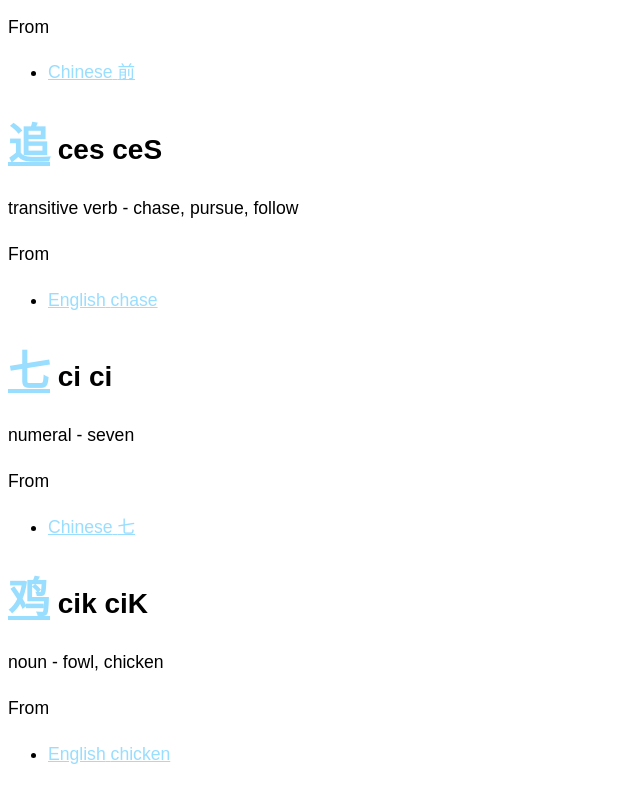
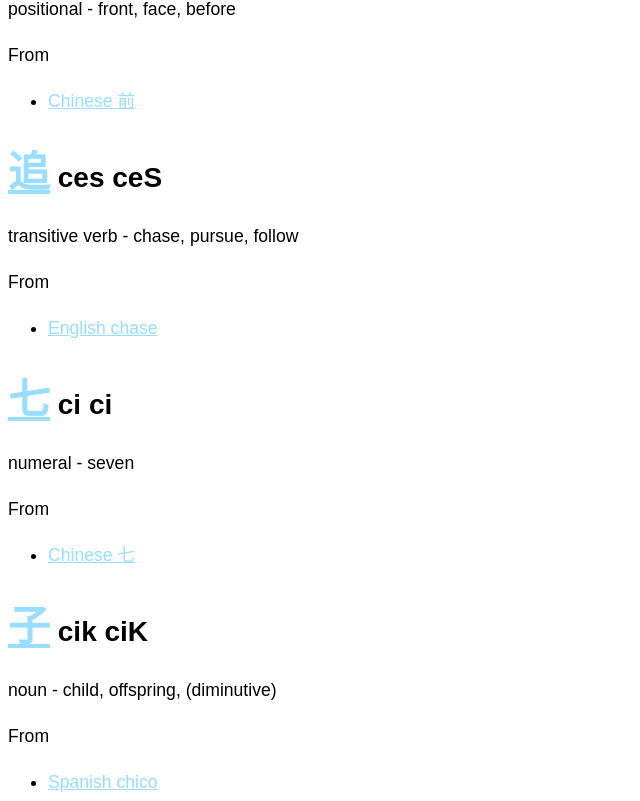
Before and after one commit to cstuartroe/jaobon, a React app: page /roots in a window 1280 px wide. Shown: the part 8805-9606 px from the top of the page, without its empty margins (0-640 px from the left). Built offline with nearby package versions, Linux system fonts and the light colour scheme; the HTML template or start-up script is replaced by a standard one.

Commit message:
More root shifting

```diff
--- a/src/Sourcing.tsx
+++ b/src/Sourcing.tsx
@@ -80,15 +80,14 @@ export default class Sourcing extends Component<Props, State> {
         <p>The counts sum to more than 366, since many roots have more than one source language.</p>
 
         <p>
-          The only languages among this set without a large number of speakers ({'>'} 80 million)
-          and/or international significance are
-          Dutch and Polish. The inclusion of Polish I justify with the fact that
-          the <Link to="/roots#cek"><i>-czek</i></Link> diminutive shares cognates in many Slavic languages, and has
-          great sound symbolism to my ear. The inclusion of Dutch was because of my personal
+          The only language among this set without a large number of speakers ({'>'} 80 million)
+          and/or international significance is Dutch, though it's worth noting that none of the Dutch-derived roots
+          comes solely from Dutch;
+          they're only there to reinforce and add adjacent semantic space to English/German sources.
+          The inclusion of Dutch was because of my personal
           familiarity with the language that led me to spot some chances to use Dutch etymologies that felt too
-          fitting to pass up; also, none of the Dutch-derived roots comes solely from Dutch;
-          they're only there to reinforce and add adjacent semantic space to English/German sources.
-          Lastly, I'll point out that for Japanese,
+          fitting to pass up.
+          I'll also point out that for Japanese,
           some of those are Sino-Japanese readings of characters which are especially recognizable cognates
           to the many widely-spoken Chinese varieties which preserve final stops.
         </p>
--- a/src/Syntax.tsx
+++ b/src/Syntax.tsx
@@ -278,9 +278,9 @@ export default class Syntax extends Component<Props, State> {
                     {text('mi sen i co pan')} or {text('mi sen co pan')} "I sit and eat."
                     A direct object can be shared between two or more predicates, appearing only in the last one:{' '}
                     {text('ta ba co cai')} "she grabbed the tea and drank it." Voice particles apply to subsequent
-                    predicates until a new voice particle is included: {text('wak xis pas as co i mo kok con')} "the
+                    predicates until a new voice particle is included: {text('wak xis pas as co i mo cek con')} "the
                     lizard ate the insect, which killed the insect",
-                    but {text('wak xis pas as co kok con i es mo')}{' '}
+                    but {text('wak xis pas as co cek con i es mo')}{' '}
                     "the lizard ate the insect, and the lizard died."
                 </p>
 
@@ -308,7 +308,7 @@ export default class Syntax extends Component<Props, State> {
 
                 <p>
                     {text('xas')} is the head root of many lexicalized combinations referring to units or periods
-                    of time: {text('son xas')} "day," {text('kok xas')} "minute," {text('sao xas')} "morning."
+                    of time: {text('son xas')} "day," {text('cek xas')} "minute," {text('sao xas')} "morning."
                     Some lexicalized terms for time have other head roots: {text('nen')} "year,"{' '}
                     {text('nun mes')} "noon," {text('xas gok')} "second." Units of time can be prefixed with{' '}
                     {text('je')} "this" to refer to the current one: {text('je son xas')}, and {text('xan')}{' '}
@@ -708,7 +708,7 @@ export default class Syntax extends Component<Props, State> {
                 <p>
                     Less formal but still common titles
                     include {text('mik')} or {text('be')} for friends and
-                    kinship terms like {text('ik')}, {text('kek')}, {text('ma')}{' '}
+                    kinship terms like {text('cik')}, {text('kek')}, {text('ma')}{' '}
                     (which need not be for actual blood relatives)
                 </p>
                 <p>
--- a/src/roots.ts
+++ b/src/roots.ts
@@ -5,7 +5,6 @@ type SourceLanguage =
     | "Spanish"
     | "English"
     | "Arabic"
-    | "Polish"
     | "Latin"
     | "French"
     | "Turkish"
@@ -307,17 +306,17 @@ export const ROOTS = new Map<string, Root>([
     ),
     root(
         "cak",
+        "four",
+        ["numeral"],
+        "四",
+        [["Hindi", "चार"]],
+    ),
+    root(
+        "can",
         "sing, praise",
         ["intransitive verb"],
-        "歌",
-        [["Chinese", "唱歌"]],
-    ),
-    root(
-        "can",
-        "wall, barrier, block",
-        ["noun"],
-        "墙",
-        [["Chinese", "墙"]],
+        "唱",
+        [["Chinese", "唱"], ["French", "chanter"]],
     ),
     root(
         "cao",
@@ -342,10 +341,10 @@ export const ROOTS = new Map<string, Root>([
     ),
     root(
         "cek",
-        "(diminutive suffix)",
-        ["diminutive"],
-        "子",
-        [["Polish", "-czek"]],
+        "cut, slice, spearate",
+        ["transitive verb"],
+        "切",
+        [["Chinese", "切割"]],
     ),
     root(
         "cen",
@@ -370,10 +369,10 @@ export const ROOTS = new Map<string, Root>([
     ),
     root(
         "cik",
-        "fowl, chicken",
-        ["noun"],
-        "鸡",
-        [["English", "chicken"]],
+        "child, offspring, (diminutive)",
+        ["noun"],
+        "子",
+        [["Spanish", "chico"], ["Russian", "-чик"]],
     ),
     root(
         "cin",
@@ -916,10 +915,10 @@ export const ROOTS = new Map<string, Root>([
     ),
     root(
         "ik",
-        "child, offshoot",
-        ["noun"],
-        "儿",
-        [["Spanish", "hijo"]],
+        "burn, fire",
+        ["intransitive verb"],
+        "火",
+        [["Latin", "ignis"], ["English", "ignite"]],
     ),
     root(
         "in",
@@ -1210,10 +1209,10 @@ export const ROOTS = new Map<string, Root>([
     ),
     root(
         "kok",
-        "cut, separate, short, restrict",
-        ["transitive verb"],
+        "short",
+        ["adjective"],
         "刻",
-        [["English", "cut"], ["Spanish", "cortar"], ["Spanish", "corto"]],
+        [["Spanish", "corto"]],
     ),
     root(
         "kon",
@@ -1882,10 +1881,10 @@ export const ROOTS = new Map<string, Root>([
     ),
     root(
         "poi",
-        "four",
-        ["numeral"],
-        "四",
-        [["English", "four"]],
+        "chicken, fowl",
+        ["noun"],
+        "鸡",
+        [["Spanish", "pollo"]],
     ),
     root(
         "pok",
@@ -2330,10 +2329,10 @@ export const ROOTS = new Map<string, Root>([
     ),
     root(
         "wo",
-        "fire",
-        ["noun"],
-        "火",
-        [["Chinese", "火"]],
+        "wall, barrier",
+        ["noun"],
+        "墙",
+        [["English", "wall"]],
     ),
     root(
         "wok",
```
Also changed, not shown: src/texts.tsx (+25 -25 lines), src/dictionary.json.
